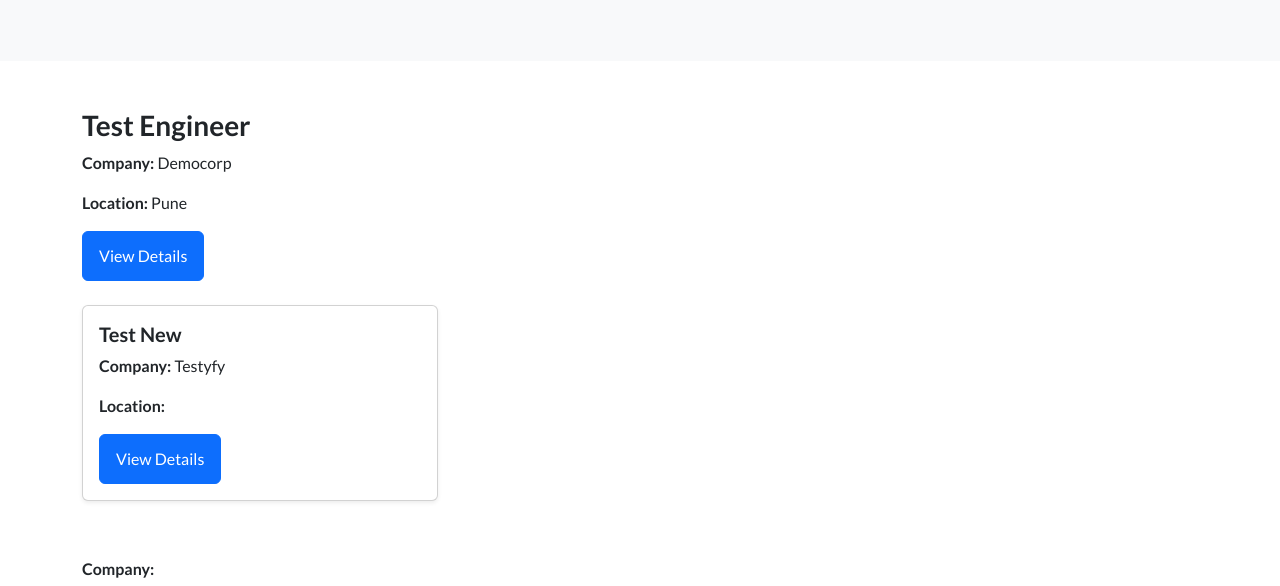
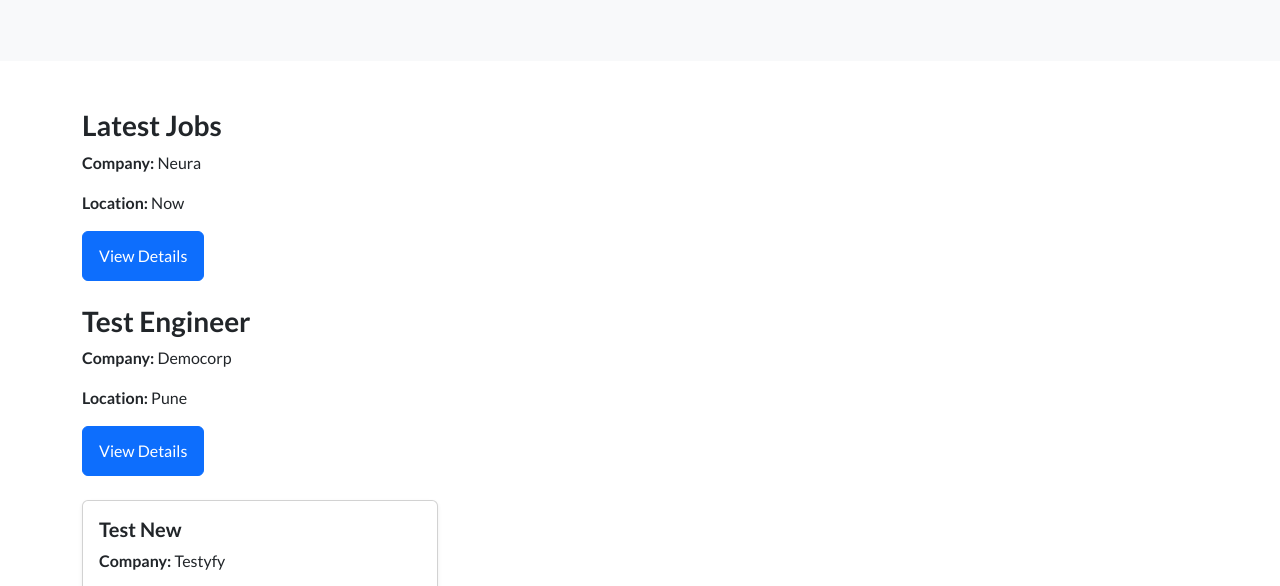
Before and after one commit to neuracampus/neuracampus.github.io, a plain HTML site: page jobs.html in a window 1280 px wide. Shown: the part 193-779 px from the top of the page. Drawn offline with nearby package versions, Linux system fonts and the light colour scheme.

Commit message:
Auto-add new job

```diff
--- a/jobs.html
+++ b/jobs.html
@@ -75,6 +75,15 @@
     <!-- JOBS-START -->
 
 <div class="job-card">
+  <h3>Latest Jobs </h3>
+  <p><strong>Company:</strong> Neura</p>
+  <p><strong>Location:</strong> Now</p>
+  <a href="jobs/job-latest-jobs-neura.html" class="btn btn-primary">View Details</a>
+</div>
+
+
+
+<div class="job-card">
   <h3>Test Engineer</h3>
   <p><strong>Company:</strong> Democorp</p>
   <p><strong>Location:</strong> Pune</p>
@@ -149,6 +158,7 @@
   <p><b>Location:</b> LOCATION</p>
   <a href="jobs/job-<slug>.html" class="btn btn-primary">View Details</a>
 </div>
+
 
 
 
```
